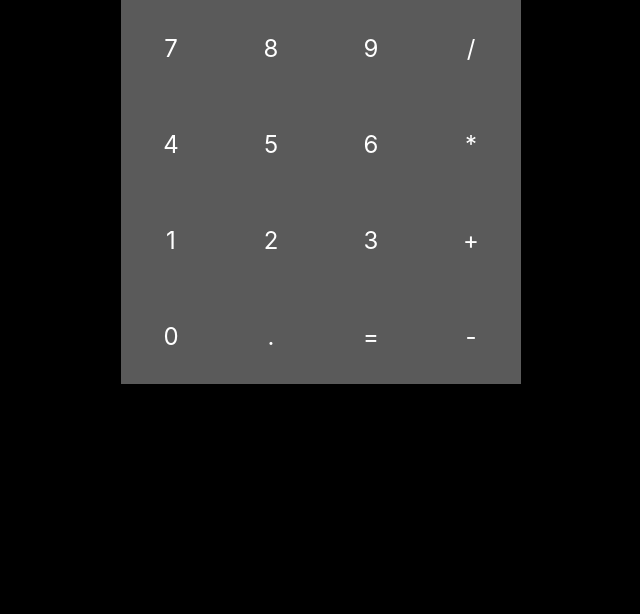
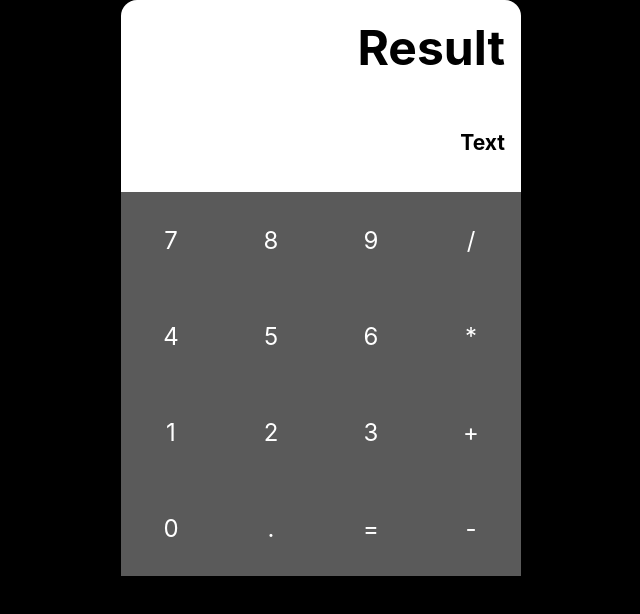
Before and after one commit to shree0007/calculator_react, a React (Create React App) app: page / in a window 1280 px wide. Shown: the top 614 px of the page, without its empty margins (319-959 px from the left). Built offline with nearby package versions, Linux system fonts and the light colour scheme.

Commit message:
created Input component

```diff
--- a/src/App.js
+++ b/src/App.js
@@ -1,11 +1,12 @@
-import Button from './components/Button'
+import Button from './components/Button';
+import Input from './components/Input';
 import './App.css';
 
 const App = () => {
   return (
     <div className="App">
       <div className='calc-wrapper'>
-
+        <Input />
         <div className='row'>
           <Button symbol="7" />
           <Button symbol="8" />
--- /dev/null
+++ b/src/components/Input.css
@@ -0,0 +1,18 @@
+.input-wrapper {
+    height: 10em;
+    display: flex;
+    justify-content: flex-end;
+    align-items: flex-end;
+    flex-direction: column;
+    padding: 16px;
+}
+
+.result {
+    flex: 1;
+    font-size: 24px;
+}
+
+.text {
+    flex: 1;
+    font-size: 18px;
+}
--- /dev/null
+++ b/src/components/Input.js
@@ -0,0 +1,17 @@
+import './Input.css';
+import React from 'react';
+
+const Input = () => {
+    return (
+        <div className='input-wrapper'>
+            <div className='result'>
+                <h1>Result</h1>
+            </div>
+            <div className='text'>
+                <h3>Text</h3>
+            </div>
+        </div>
+    );
+};
+
+export default Input;
```
